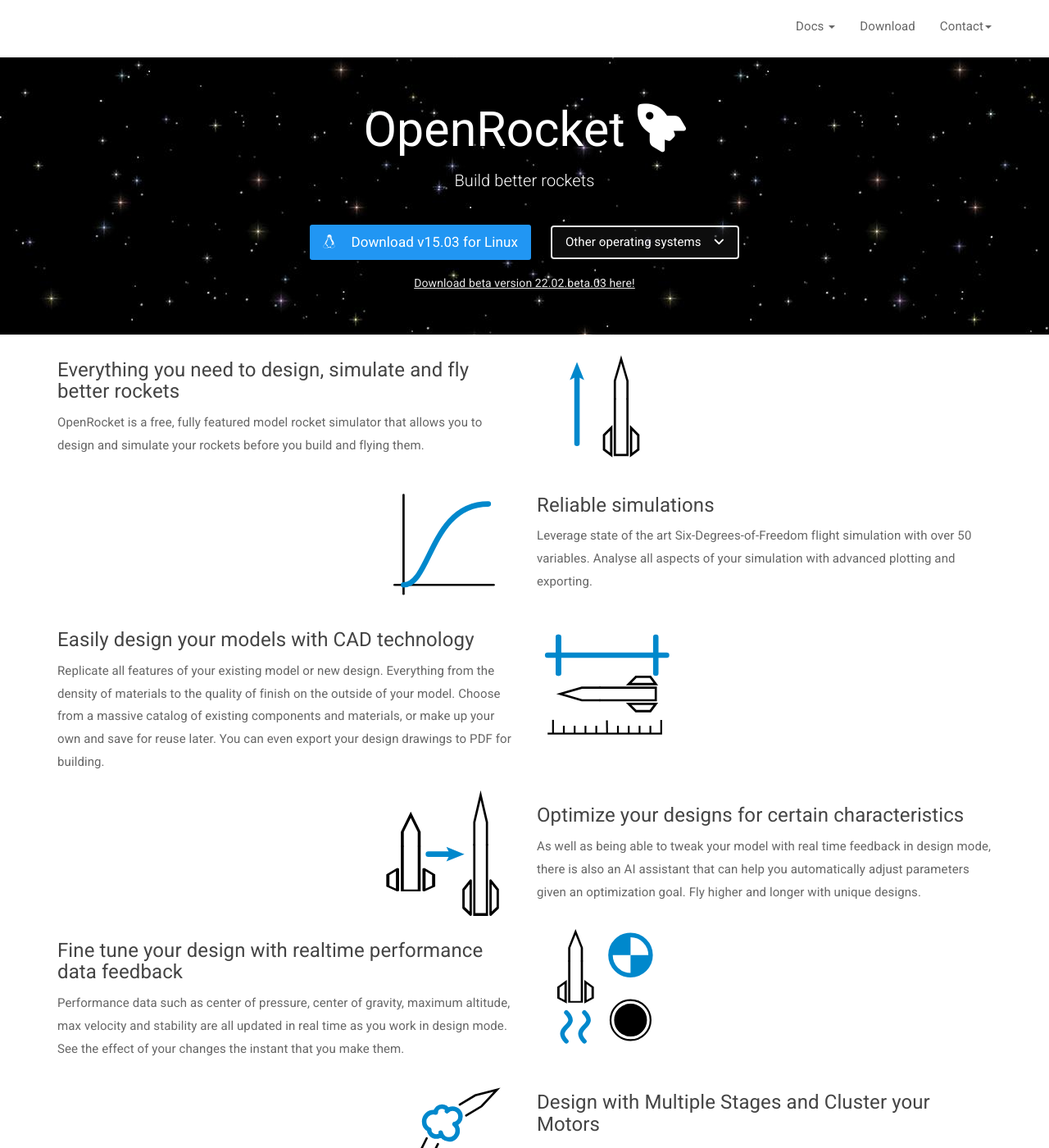
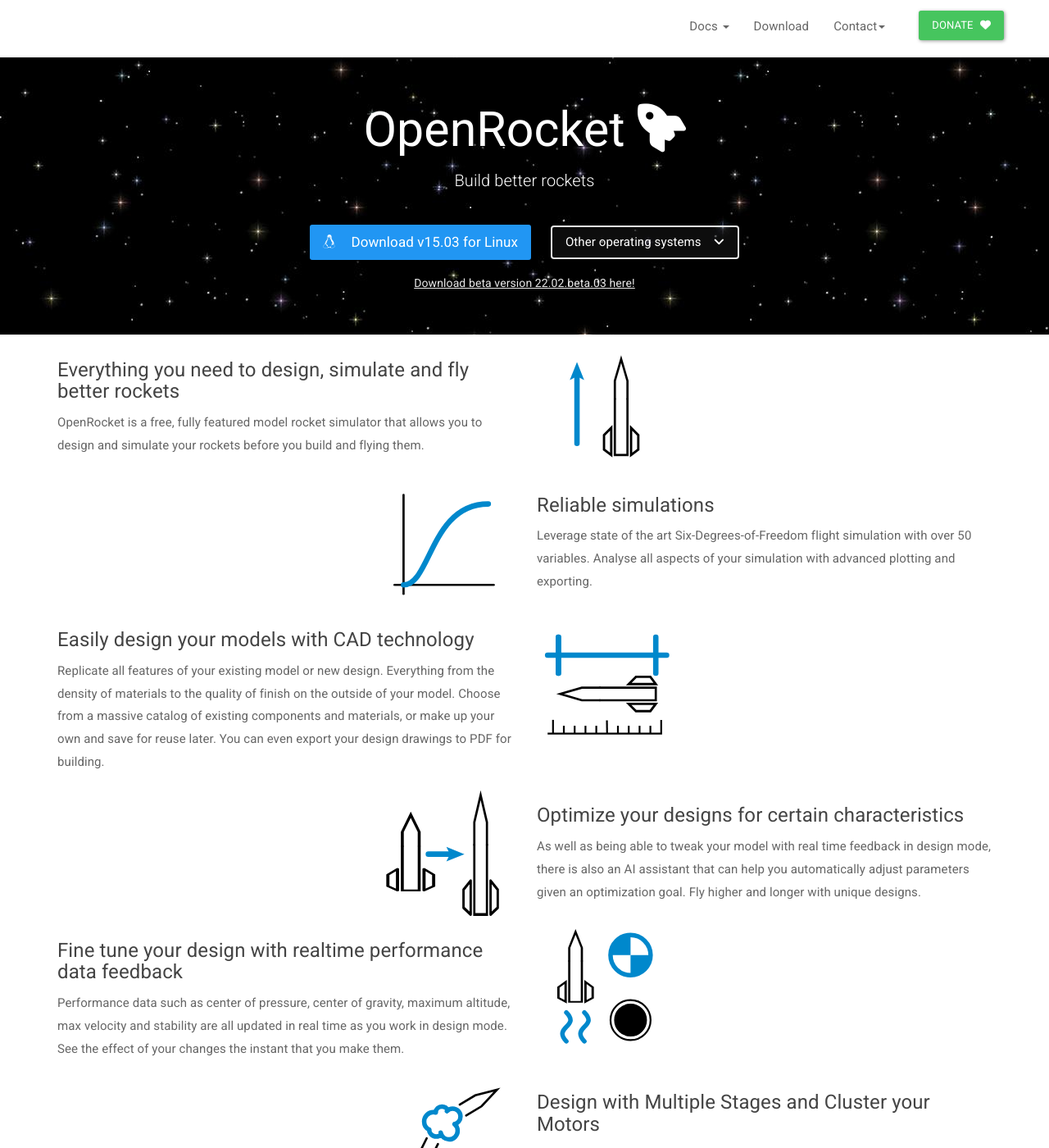
Before and after one commit to openrocket/openrocket.github.io, a Jekyll site: the page built from index.html, in a window 1280 px wide and 1400 px high. Shown: the whole window at 82% size. Built offline with Jekyll 4.4.1, drawn with Linux system fonts in a browser that asks for light colours; nearby versions of some CDN libraries.

Commit message:
Add donate button

```diff
--- a/_includes/navbar.html
+++ b/_includes/navbar.html
@@ -42,6 +42,9 @@
             <li><a href="contact.html">Contact Info</a></li>
           </uL>
         </li>
+
+        <li class="nav-donate"><button onclick="location.href='donate.html'" type="button" class="btn donate-button">
+          Donate <i class="fa-solid fa-heart" style="margin-left: 0.5rem"></i></button></li>
       </ul>
     </div>
   </div>
--- a/css/main.css
+++ b/css/main.css
@@ -94,6 +94,18 @@
   border-bottom: none;
 }
 
+.donate-button {
+  background-color: rgb(70, 197, 94);
+  color: white;
+  margin-top: 13px;
+  margin-left: 2em;
+}
+
+.donate-button:hover {
+  background-color: rgb(63, 160, 80);
+  color: white;
+}
+
 .dropdown:hover .dropdown-menu{
   display: block;
 }
```
Also changed, not shown: donate.md (added, +5 -0 lines).
